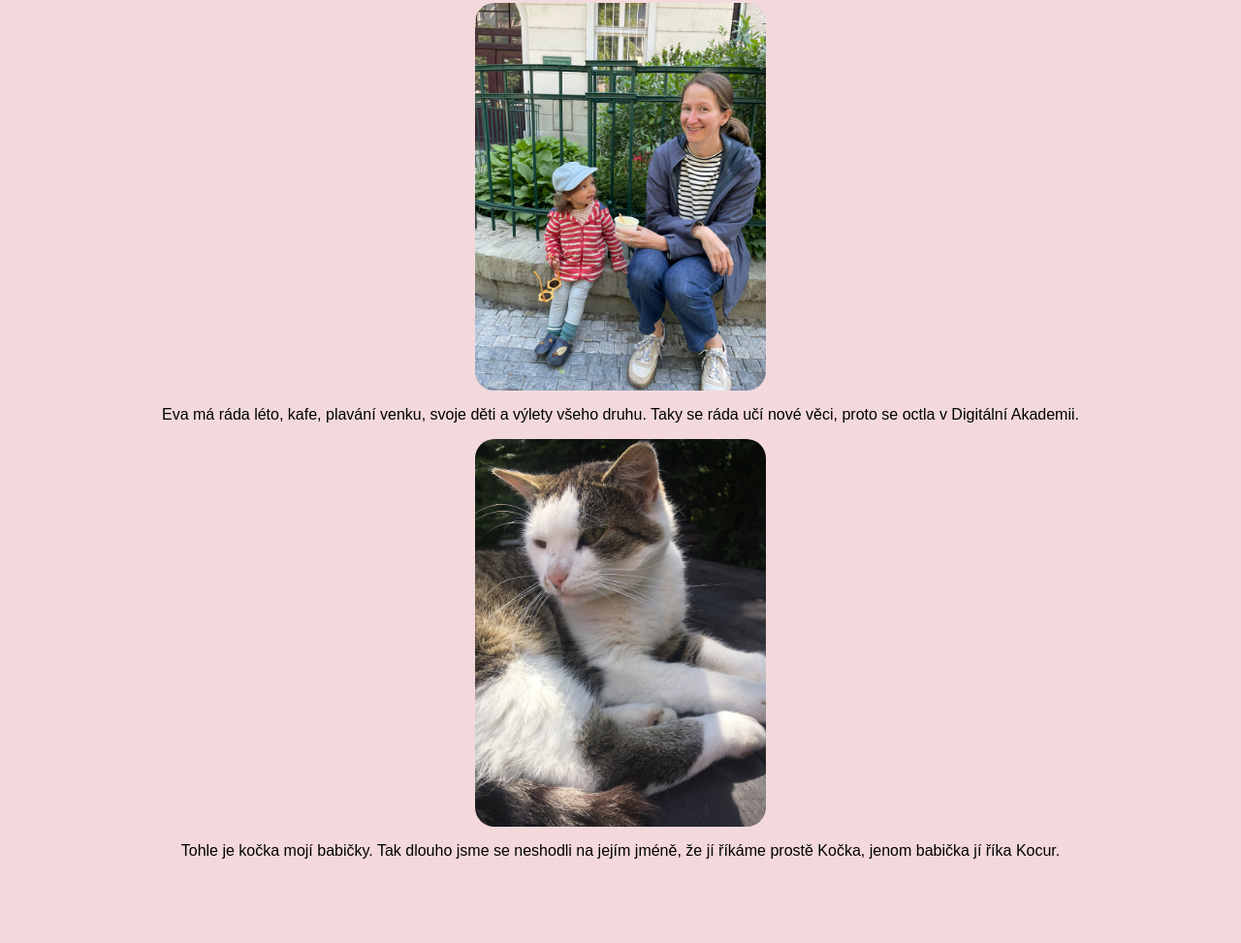
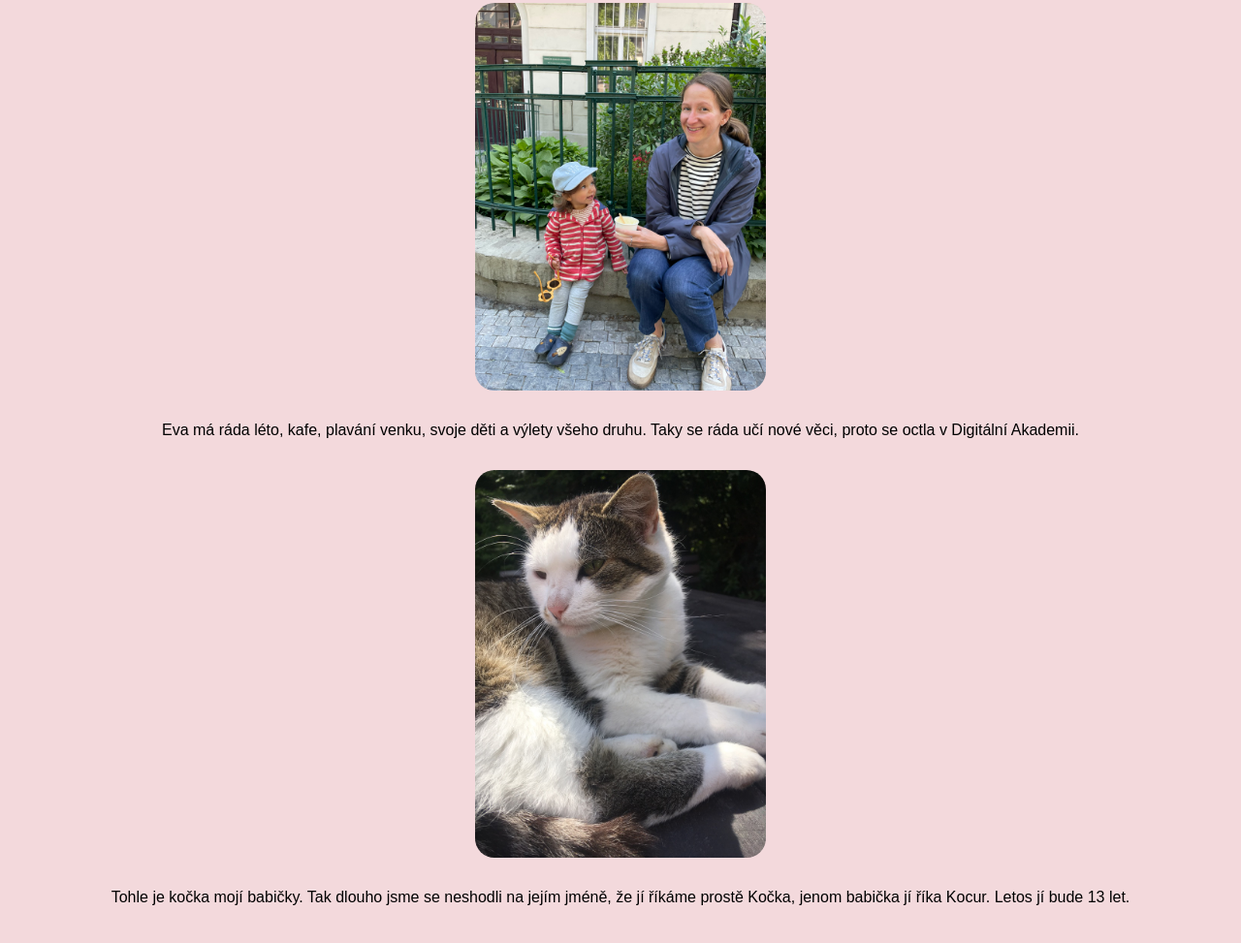
Before and after one commit to karolinaviragova/o-projektu, a plain HTML site: page o-aplikaci/eva.html in a window 1280 px wide. Shown: the part 147-1120 px from the top of the page at 97% size. Before the commit the page ends 1058 px from the top, so only its background shows below. Drawn offline with Linux system fonts and the light colour scheme.

Commit message:
Minor text styling changes

```diff
--- a/o-aplikaci/eva.html
+++ b/o-aplikaci/eva.html
@@ -17,9 +17,9 @@
     <div class="container__item">
       <h2>Tohle je Eva a tohle je její <a href="https://github.com/evahli" class="link__style">github</a></h2>
       <img src="./img/eva.jpeg" alt="karolina" class="img__karol">
-      <p>Eva má ráda léto, kafe, plavání venku, svoje děti a výlety všeho druhu. Taky se ráda učí nové věci, proto se octla v Digitální Akademii.  </p>
+      <p class="textik">Eva má ráda léto, kafe, plavání venku, svoje děti a výlety všeho druhu. Taky se ráda učí nové věci, proto se octla v Digitální Akademii.  </p>
       <img src="./img/kocka.jpeg" alt="kocicky" class="img__karol">
-      <p>Tohle je kočka mojí babičky. Tak dlouho jsme se neshodli na jejím jméně, že jí říkáme prostě Kočka, jenom babička jí říka Kocur.</p>
+      <p class="textik">Tohle je kočka mojí babičky. Tak dlouho jsme se neshodli na jejím jméně, že jí říkáme prostě Kočka, jenom babička jí říka Kocur. Letos jí bude 13 let.</p>
   </div>
   </nav>
 </body>
--- a/o-aplikaci/style.css
+++ b/o-aplikaci/style.css
@@ -77,3 +77,8 @@ html {
   justify-content: center;
   align-items: center;
 }
+
+.textik {
+  margin: 2rem;
+  text-align: center;
+}
```
Also changed, not shown: o-aplikaci/karolina.html (+2 -2 lines).
